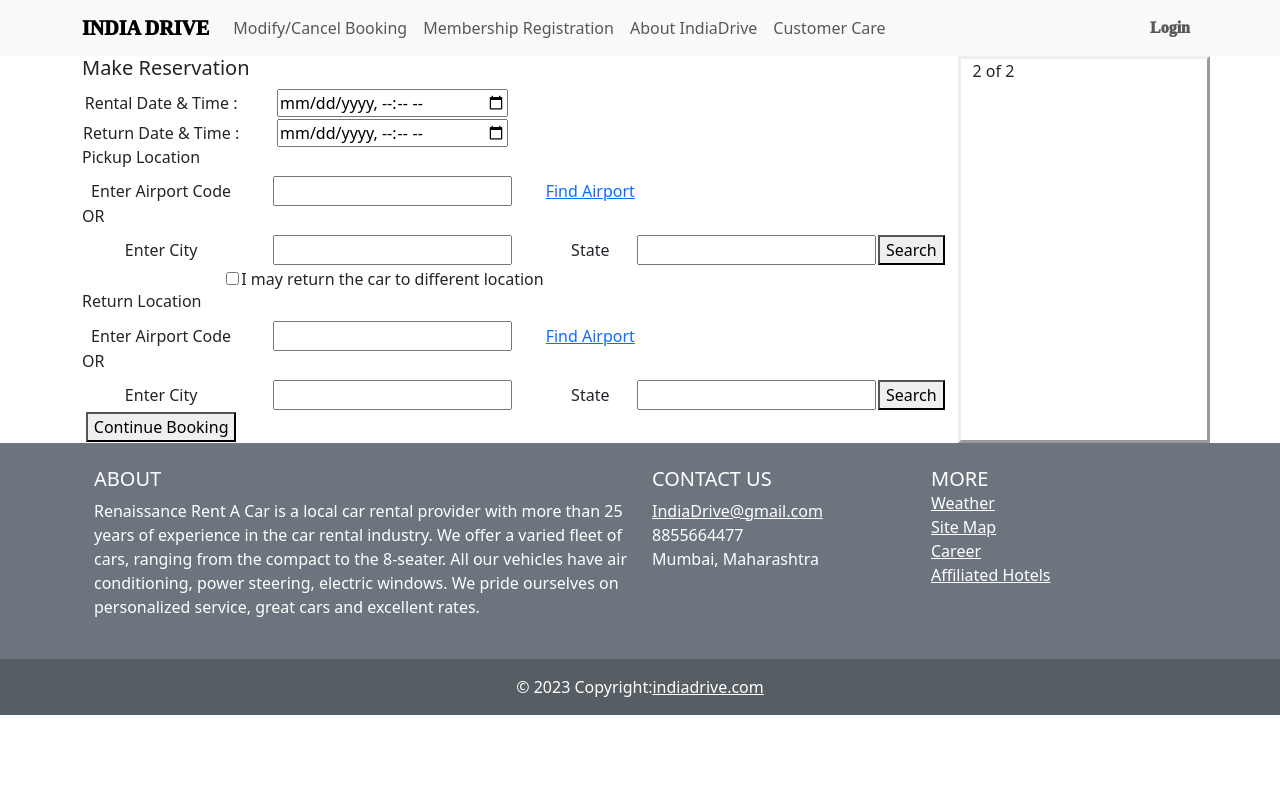
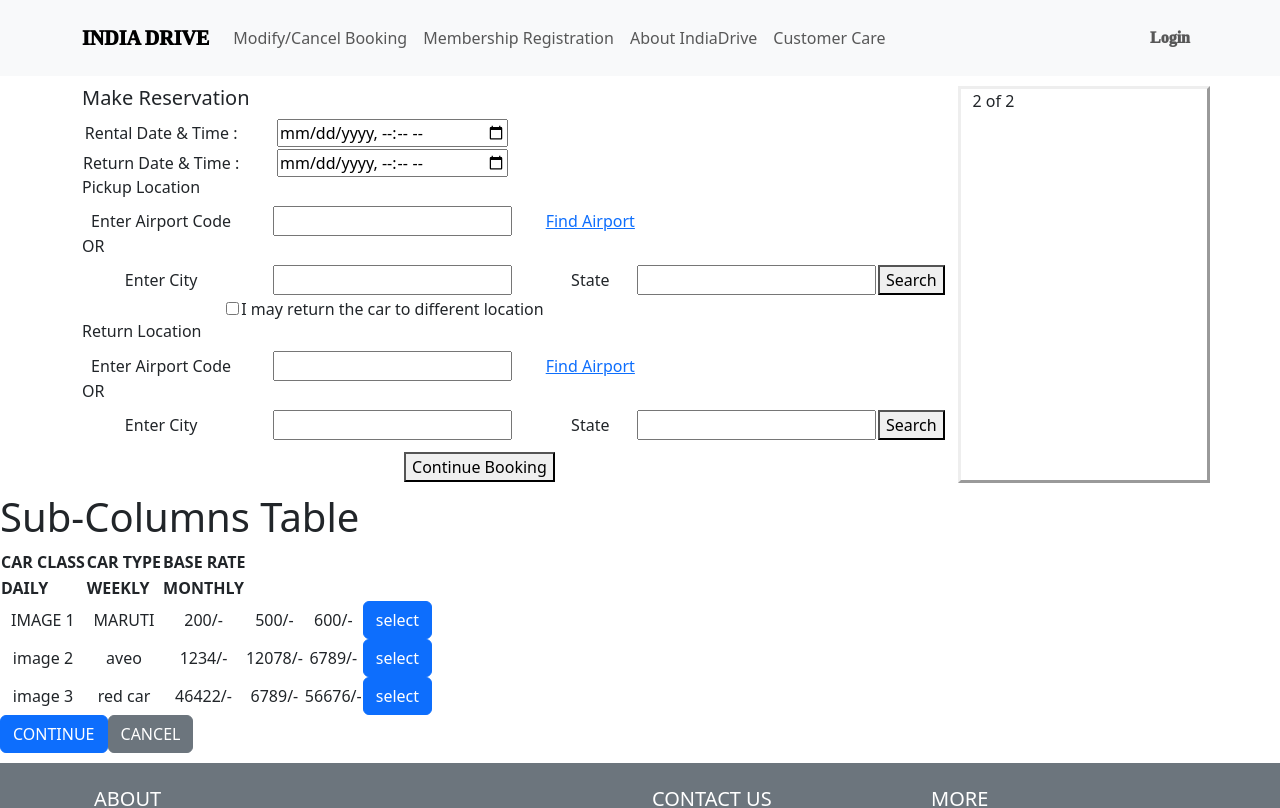
Before and after one commit to mayurkanade07/FrontEnd_Fleet_Management, a React (Create React App) app: page /Home in a window 1280 px wide. Shown: the top 808 px of the page. Built offline with nearby package versions, Linux system fonts and the light colour scheme.

Commit message:
LastCommitMayur

```diff
--- a/src/App.js
+++ b/src/App.js
@@ -5,6 +5,7 @@ import Header from './Components/Layouts/Header/Header';
 import Home from './Components/Pages/Home'
 import CancelBooking from './Components/Pages/Cancel_Booking'
 import Footer from './Components/Layouts/Footer/Footer';
+import Vehicle_Selection from './Components/Pages/Vehicle_Selection';
 
 function App() {
   return (
@@ -17,6 +18,7 @@ function App() {
           <Route path='/Modify' element={<CancelBooking />}>Home</Route>
         </Routes>
       </BrowserRouter>
+      <Vehicle_Selection/>
       <Footer/>
 
     </div>
--- a/src/Components/Assets/css/home.css
+++ b/src/Components/Assets/css/home.css
@@ -1,5 +1,7 @@
 .container{
     height: fit-content;
+    margin-top: 10px;
+    margin-bottom: 10px;
 }
 .homecol2{
     border: outset;
--- a/src/Components/Pages/Home.js
+++ b/src/Components/Pages/Home.js
@@ -50,12 +50,8 @@ function AutoLayoutExample() {
                     <td><input type='text' id='loc'></input></td>
                     <td><button onClick={()=>console.log(5+6)}>Search</button></td>
                 </tr>
-                <tr><td><button>Continue Booking</button></td></tr>
+                <tr ><td colSpan={4}><button style={{marginTop:'10px'}}>Continue Booking</button></td></tr>
             </table>
-
-
-
-
         </form>
         </Col>
         <Col className='homecol2'>2 of 2</Col>
--- /dev/null
+++ b/src/Components/Pages/Vehicle_Selection.js
@@ -0,0 +1,67 @@
+import React from 'react';
+import { Button } from 'react-bootstrap';
+import 'bootstrap/dist/css/bootstrap.min.css';
+
+
+export default function Vehicle_Selection() {
+  return (
+     <div className="selection">
+       <h1>Sub-Columns Table</h1>
+       <table>
+        <thead>
+
+
+
+           <tr>
+             <th>CAR CLASS</th>
+             <th>CAR TYPE</th>
+             <th colSpan="3">BASE RATE</th>
+           </tr>
+
+           <tr>
+            <th>DAILY </th>
+            <th>WEEKLY</th>
+            <th>MONTHLY</th>
+          </tr>
+
+         </thead>
+         <tbody>
+           <tr>
+             <td>IMAGE 1</td>
+             <td>MARUTI</td>
+             <td>200/-</td>
+             <td>500/-</td>
+            <td>600/-</td>
+            <Button variant="primary">select</Button>
+
+          </tr>
+
+
+          <tr>
+           <td>image 2</td>
+            <td>aveo</td>
+            <td>1234/-</td>
+            <td>12078/-</td>
+            <td>6789/-</td>
+          <Button variant="primary">select</Button>
+
+          </tr>
+
+          <tr>
+        <td>image 3</td>
+           <td>red car</td>
+           <td>46422/-</td>
+            <td>6789/-</td>
+            <td>56676/-</td>
+            <Button variant="primary">select</Button>
+
+          </tr>
+         </tbody>
+        </table>
+      <Button variant="primary">CONTINUE</Button>
+      <Button variant="secondary">CANCEL</Button>
+
+    </div>
+
+  );
+}
```
